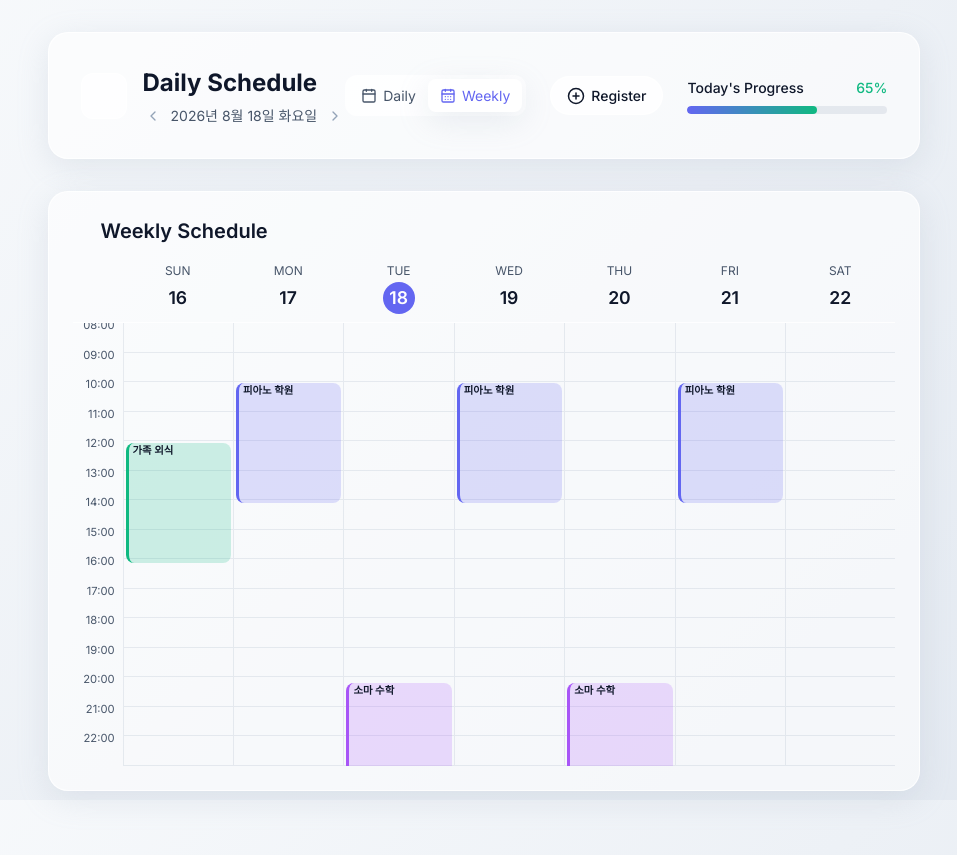
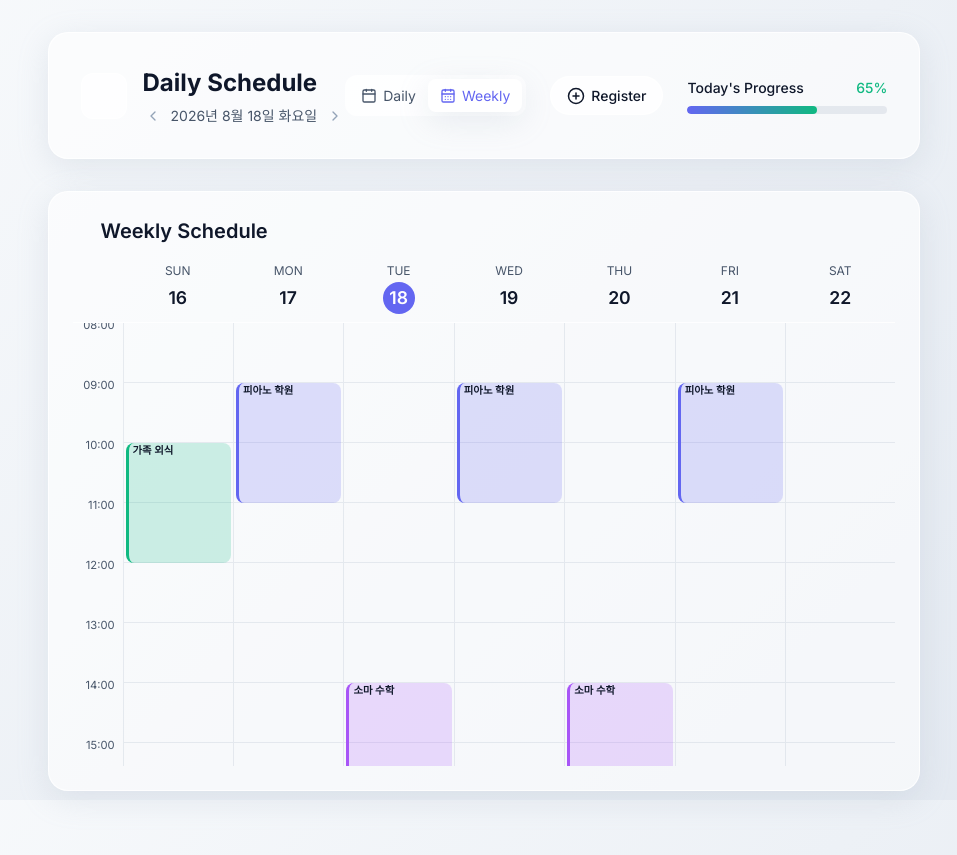
Before and after one commit to myheartjjh-cloud/planner, a React (Vite) app: page / in a window 1280 px wide. Shown: the whole page, without its empty margins (156-1113 px from the left). Built offline with nearby package versions, Linux system fonts and the light colour scheme; no server answers.

Commit message:
Fix grid flex shrink bug

```diff
--- a/src/components/Timeline.css
+++ b/src/components/Timeline.css
@@ -32,6 +32,8 @@
 .timeline-row {
   display: flex;
   height: 60px; /* 1 hour = 60px */
+  min-height: 60px;
+  flex-shrink: 0;
 }
 
 .time-label {
--- a/src/components/WeeklyTimeline.css
+++ b/src/components/WeeklyTimeline.css
@@ -92,6 +92,8 @@
 
 .time-label-cell {
   height: 60px;
+  min-height: 60px;
+  flex-shrink: 0;
   font-size: 0.7rem;
   color: var(--text-secondary);
   text-align: right;
@@ -109,6 +111,8 @@
 
 .grid-cell {
   height: 60px;
+  min-height: 60px;
+  flex-shrink: 0;
   border-bottom: 1px solid var(--timeline-line);
 }
 
```
